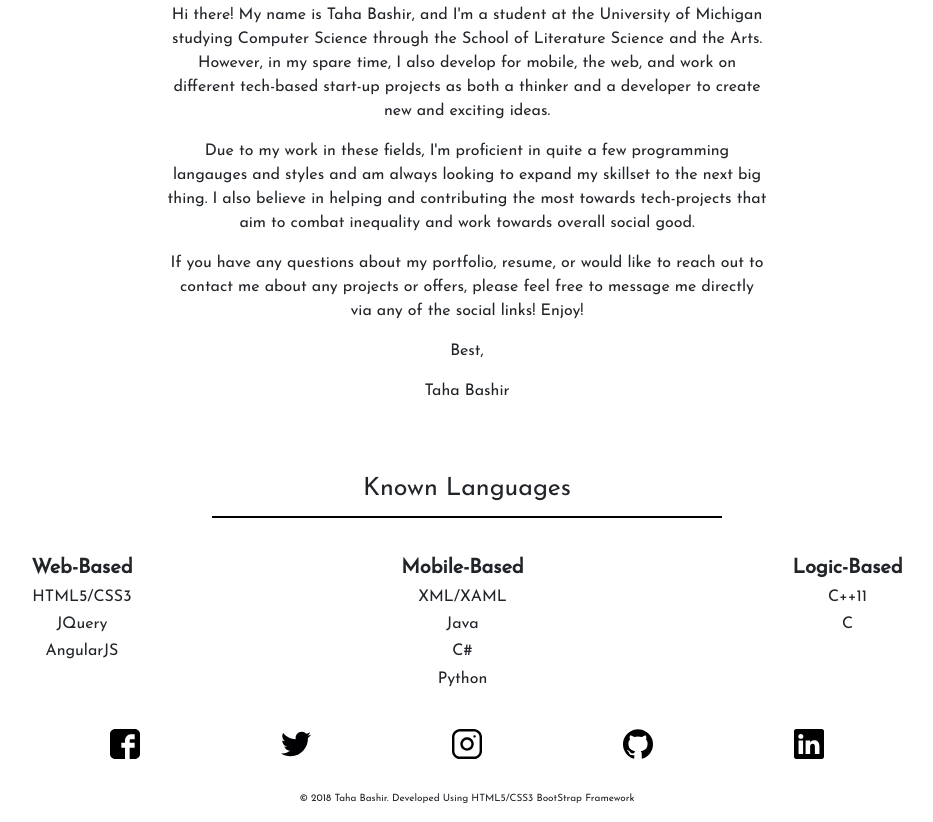
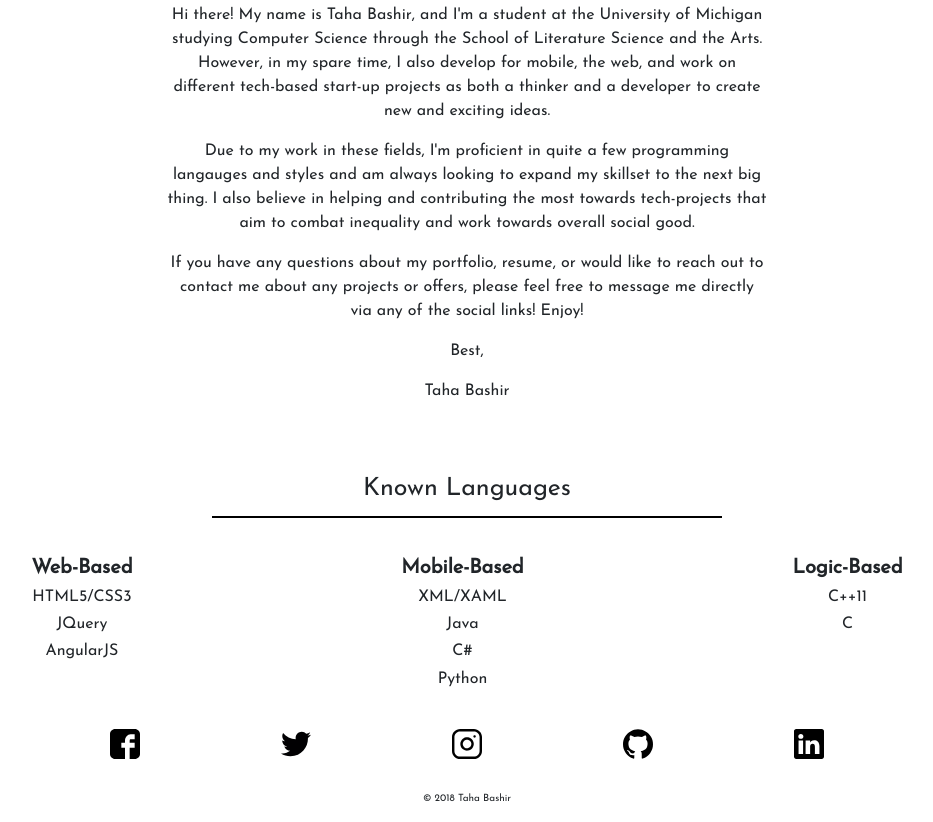
Before and after one commit to taha1211/Portfolio-Website, a plain HTML site: page about.html in a window 1280 px wide. Shown: the part 591-1413 px from the top of the page, without its empty margins (173-1106 px from the left). Drawn offline with nearby package versions, Linux system fonts and the light colour scheme.

Commit message:
Added stuff

```diff
--- a/about.html
+++ b/about.html
@@ -107,7 +107,7 @@
         </div>
 
         <div class="container" id="footnotes">
-                <p> &copy 2018 Taha Bashir. Developed Using HTML5/CSS3 BootStrap Framework</p>
+                <p> &copy 2018 Taha Bashir</p>
         </div>
         <!-- Optional JavaScript -->
     <!-- jQuery first, then Popper.js, then Bootstrap JS -->
--- a/css/style.css
+++ b/css/style.css
@@ -253,6 +253,7 @@
 
     #lang {
         margin: 0;
+
     }
 
 
--- a/css/style2.css
+++ b/css/style2.css
@@ -290,5 +290,6 @@
 
     .headline h1 {
         font-size: 3em;
+
     }
 }
```
Also changed, not shown: index.html (+1 -1 lines), investd.html (+1 -1 lines), kapability.html (+1 -1 lines).
